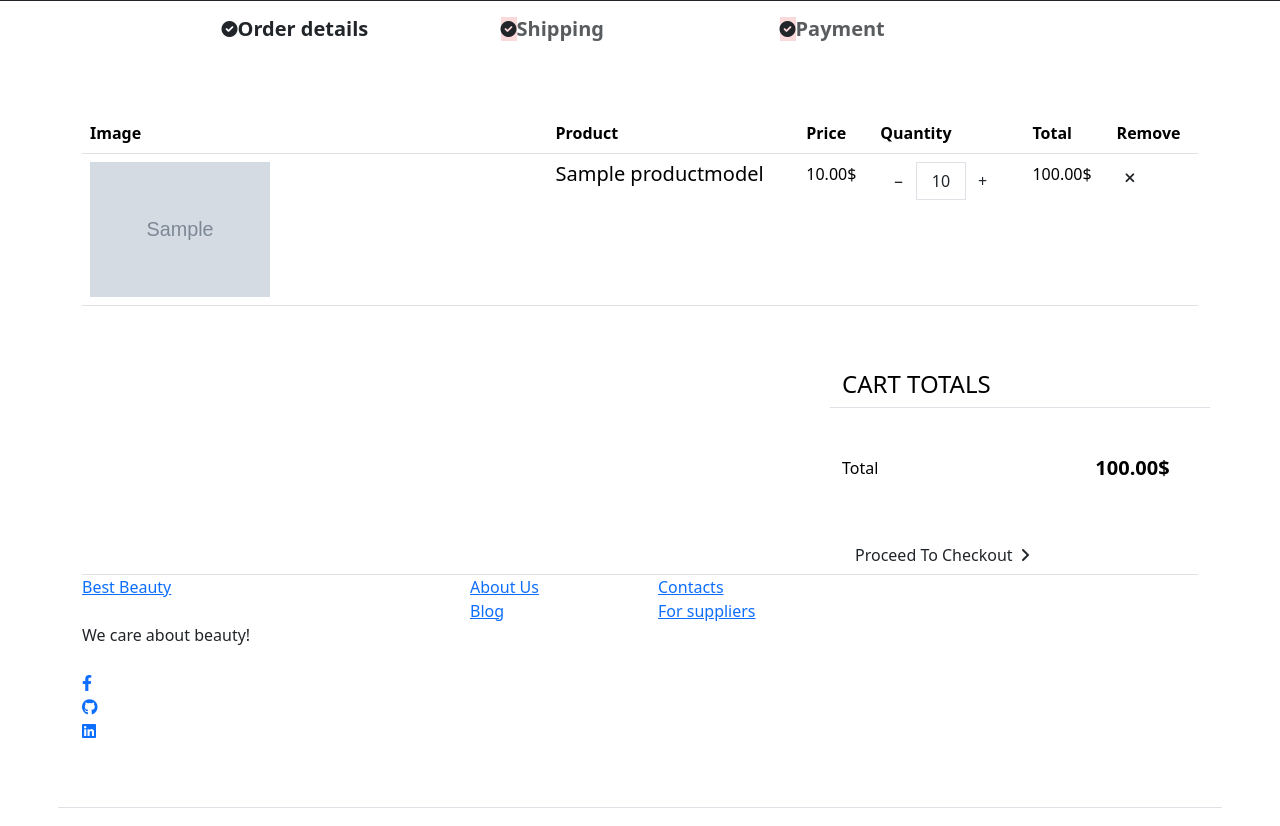
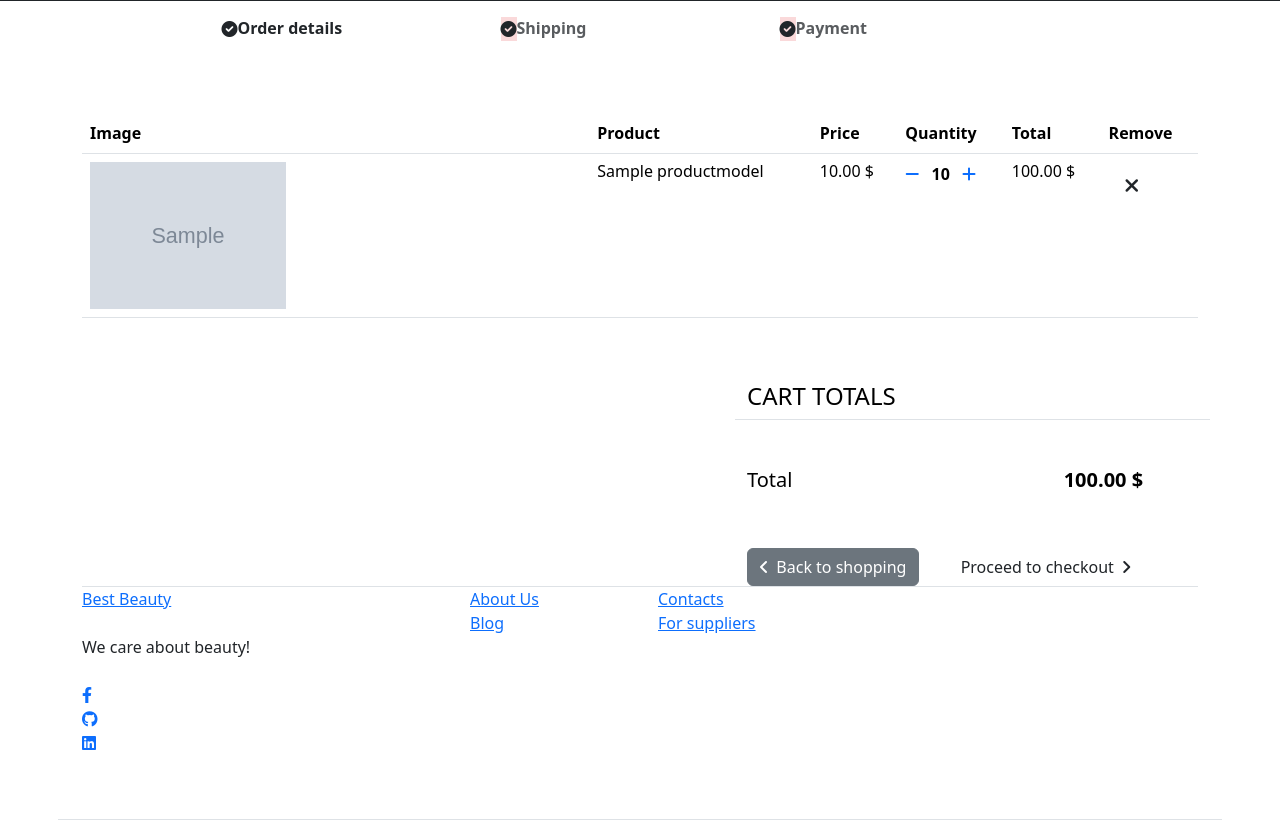
Before and after one commit to vessln/Cosmetics_store, a Django app: template templates/orders/my_cart.html in a window 1280 px wide. Shown: the part 353-1179 px from the top of the page. Run offline with Django 5.2, Linux system fonts and the light colour scheme; tables that the repository leaves empty hold one stand-in row (values such as "Sample post"); the template is opened without the code that fills it: values that come from a table or form of the project are taken from there, most other values are stand-ins (such as "Sample title", 1, 10 or a date in 2020); grey boxes marked "Sample" are stand-in pictures; some libraries are stand-ins or nearby versions.

Commit message:
update cart page

```diff
--- a/templates/orders/my_cart.html
+++ b/templates/orders/my_cart.html
@@ -13,7 +13,7 @@
                   <div  class="service no-shadow align-items-center link horizontal d-flex active" data-aos="fade-left" data-aos-delay="0">
                       <div class="service-icon color-1 mb-2"><i class="fas fa-check-circle"></i></div>
                       <div class="service-contents">
-                      <h5><b>Order details</b></h5>
+                          <h6><b>Order details</b></h6>
                       </div>
                   </div>
               </div>
@@ -22,7 +22,7 @@
                   <div class="service no-shadow align-items-center link horizontal d-flex active" data-aos="fade-left" data-aos-delay="0">
                       <div class="service-icon color-2 mb-2" style="background-color: #fad9da"><i class="fas fa-check-circle"></i></div>
                       <div class="service-contents">
-                      <h5 class="text-muted"><b>Shipping</b></h5>
+                          <h6 class="text-muted"><b>Shipping</b></h6>
                       </div>
                   </div>
               </div>
@@ -31,7 +31,7 @@
                   <div  class="service no-shadow align-items-center link horizontal d-flex active" data-aos="fade-left" data-aos-delay="0">
                       <div class="service-icon color-1 mb-2" style="background-color: #fad9da"><i class="fas fa-check-circle"></i></div>
                       <div class="service-contents">
-                      <h5 class="text-muted"><b>Payment</b></h5>
+                          <h6 class="text-muted"><b>Payment</b></h6>
                       </div>
                   </div>
               </div>
@@ -40,6 +40,7 @@
             {% if not object.products.all %}
               <h3>Your cart is empty!</h3>
             {% else %}
+
             {#            <form class="col-md-12" method="post">#}
               <div class="site-blocks-table">
                   <table class="table">
@@ -53,41 +54,30 @@
                           <th class="product-remove">Remove</th>
                       </tr>
                       </thead>
+                      <tbody>
 
-                  <tbody>
                       {% for order_product in object.products.all %}
                           <tr>
                               <td class="product-thumbnail">
                                   <img width="40%" src="{{ order_product.product.image_product.url }}" alt="Image" class="img-fluid">
                               </td>
-                      <td class="product-name">
-                        <h3 class="h5 text-black">{{ order_product.product.title_product}}</h3>
+                              <td><h6>{{ order_product.product.title_product}}</h6></td>
+                              <td><h6>{{ order_product.product.price }} $</h6></td>
+                              <td>
+                                  <div class="input-group-append">
+                                      <a href="{% url 'remove from cart' slug=order_product.product.slug %}"><i class="fa-solid fa-minus"></i></a>
+                                      <b><span class="px-2">{{ order_product.quantity }}</span></b>
+                                      <a href="{% url 'add to cart' slug=order_product.product.slug %}"><i class="fa-solid fa-plus"></i></a>
+                                  </div>
                               </td>
-                      <td>{{ order_product.product.price }}$</td>
+                              <td><h6>{{ order_product.get_product_sum }} $</h6></td>
                               <td>
-                        <div class="input-group mb-3 d-flex align-items-center quantity-container" style="max-width: 120px;">
-
-                          <div class="input-group-prepend">
-                            <button class="btn btn-outline-black decrease" type="button"
-                                    href="{% url 'remove from cart' slug=order_product.product.slug %}">&minus;
-                            </button>
-                          </div>
-                          <input type="text" class="form-control text-center quantity-amount" value="{{ order_product.quantity }}" placeholder="" aria-label="Example text with button addon" aria-describedby="button-addon1">
-                          <div class="input-group-append">
-                            <button class="btn btn-outline-black increase" type="button"
-                                    href="{% url 'add to cart' slug=order_product.product.slug %}">&plus;</button>
-                          </div>
-                        </div>
-
-                      </td>
-                      <td>{{ order_product.get_product_sum }}$</td>
-                      <td><a class="btn btn-black btn-sm" href="{% url 'remove from cart' slug=order_product.product.slug %}">
+                                  <a class="btn btn-black btn-lg" href="{% url 'remove from cart' slug=order_product.product.slug %}">
                                   <i class="fa-solid fa-xmark"></i></a>
                               </td>
                           </tr>
                       {% endfor %}
                       </tbody>
-
                   </table>
               </div>
             {#            </form>#}
@@ -95,31 +85,33 @@
 
               <div class="col">
                   <div class="row justify-content-end">
-                <div class="col-md-4">
-                  <div class="row">
+                      <div class="col-md-5">
+                          <div class="row justify-content-between">
                               <div class="col-md-12 text-right border-bottom mb-5">
                                   <h3 class="text-black h4 text-uppercase">Cart Totals</h3>
                               </div>
                           </div>
                           <div class="row mb-5">
                               <div class="col-lg-8">
-                      <span class="text-black">Total</span>
+                                  <span class="text-black h5">Total</span>
                               </div>
                               <div class="col-md-auto text-right">
-                      <h5><strong class="text-black">{{ object.get_total_sum }}$</strong></h5>
+                                  <h5><strong class="text-black">{{ object.get_total_sum }} $</strong></h5>
                               </div>
                           </div>
-
                           <div class="row">
-                    <div class="col-md-12">
-                      <button class="btn btn-black btn-block" href="#">Proceed To Checkout&nbsp; <i class="fa-solid fa-angle-right"></i></button>
-                    </div>
-                  </div>
-
+                              <div class="col-md-12 align-content-lg-between">
+                                  <button class="btn btn-black btn-block btn btn-secondary me-4" href="#">
+                                      <i class="fa-solid fa-angle-left"></i>&nbsp; Back to shopping
+                                  </button>
+                                  <button class="btn btn-black btn-block" href="#">Proceed to checkout&nbsp;
+                                      <i class="fa-solid fa-angle-right"></i>
+                                  </button>
                               </div>
                           </div>
                       </div>
-
+                  </div>
+              </div>
             {% endif %}
         </div>
     </div>
```
Lines whose indentation alone changed are shown as unchanged.
